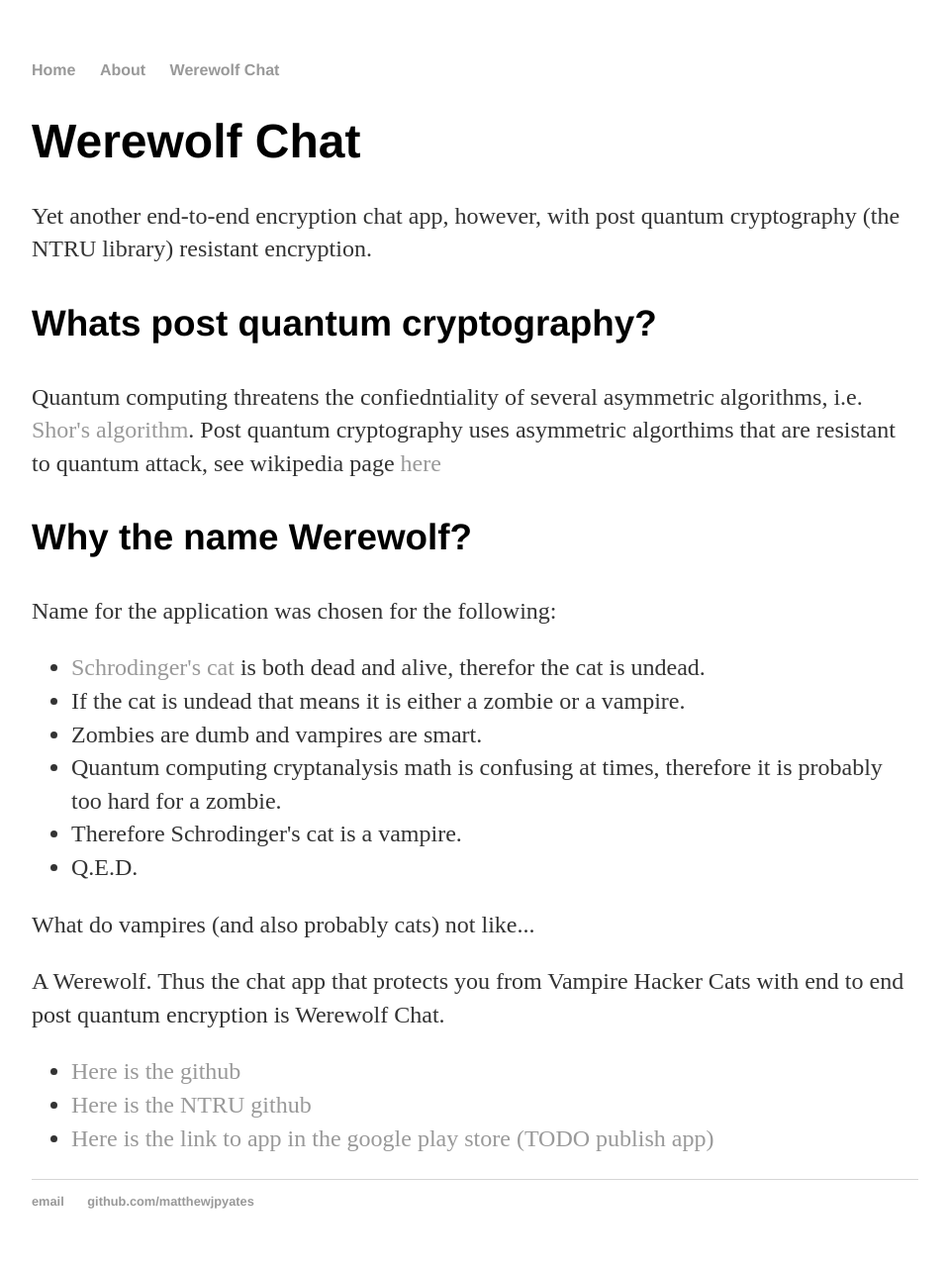
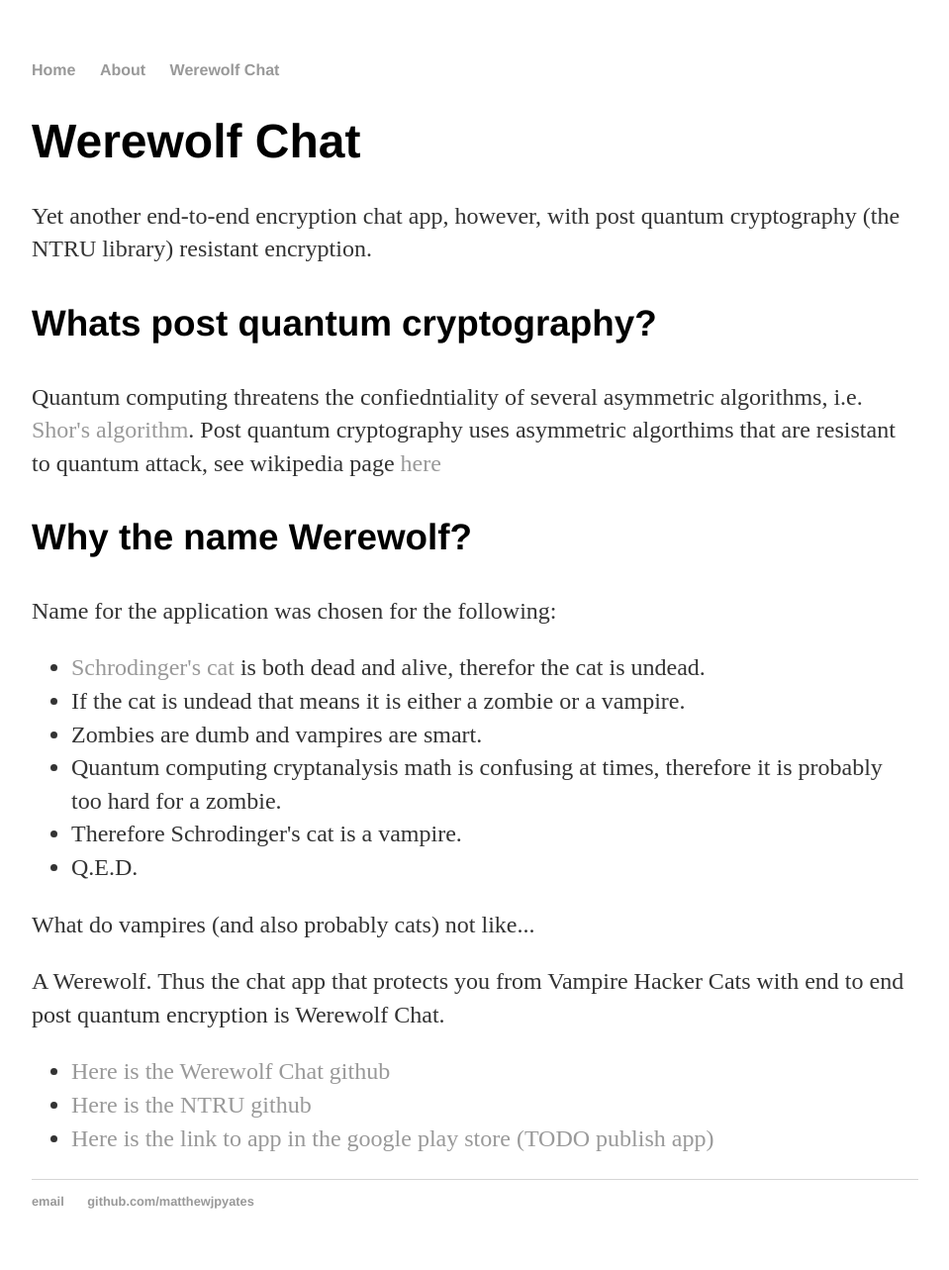
Before and after one commit to matthewjpyates/matthewjpyates.github.io, a Jekyll site: the page built from werewolfchat/index.html, in a window 1280 px wide. Shown: the whole page at 99% size, without its empty margins (160-1119 px from the left). Built offline with Jekyll 4.4.1, drawn with Linux system fonts in a browser that asks for light colours.

Commit message:
changed app page

```diff
--- a/about/index.html
+++ b/about/index.html
@@ -5,9 +5,9 @@
 
 		<div class="about">
 			<h1>About</h1>
-			<p>I took a week of leave to what I could knock out.</p>
-
+			<p>I took a week of leave to see what I could knock out.</p>
 			<ul class="contacts">
 				<li><a href="https://pdfs.semanticscholar.org/e1a6/5f9b5ddeaaecde4f4a181e3e5b7e94703a76.pdf">Here is a paper I wrote once</a></li>
+				<li><a href="https://www.linkedin.com/in/matthew-yates-329aa046/">My Linked In account</a></li>
 				</ul>
 		</div>
--- a/index.html
+++ b/index.html
@@ -6,4 +6,5 @@
 		<div class="blurb">
 			<h1>Matthew Yates</h1>
 			<p>This is a place to put stuff about my projects.</p>
+
 		</div>
--- a/werewolfchat/index.html
+++ b/werewolfchat/index.html
@@ -23,7 +23,7 @@
 <p>A Werewolf. Thus the chat app that protects you from Vampire Hacker Cats with end to end post quantum encryption is Werewolf Chat.</p>
 
 			<ul class="contacts">
-				<li><a href="https://github.com/matthewjpyates/werewolf-chat">Here is the github</a></li>
+				<li><a href="https://github.com/matthewjpyates/werewolf-chat">Here is the Werewolf Chat github</a></li>
 				<li><a href="https://github.com/tbuktu/ntru">Here is the NTRU github</a></li>
 				<li><a href="#">Here is the link to app in the google play store (TODO publish app)</a></li>
 				</ul>
```
